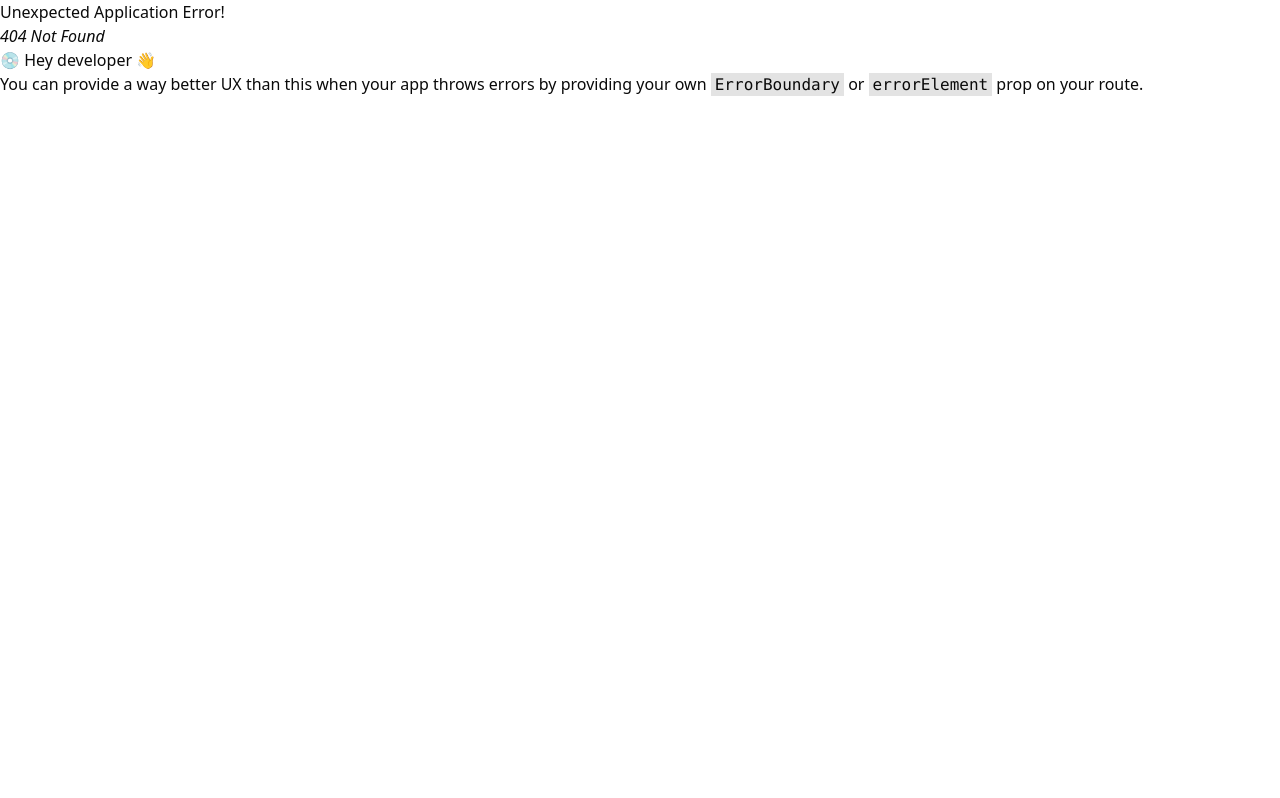
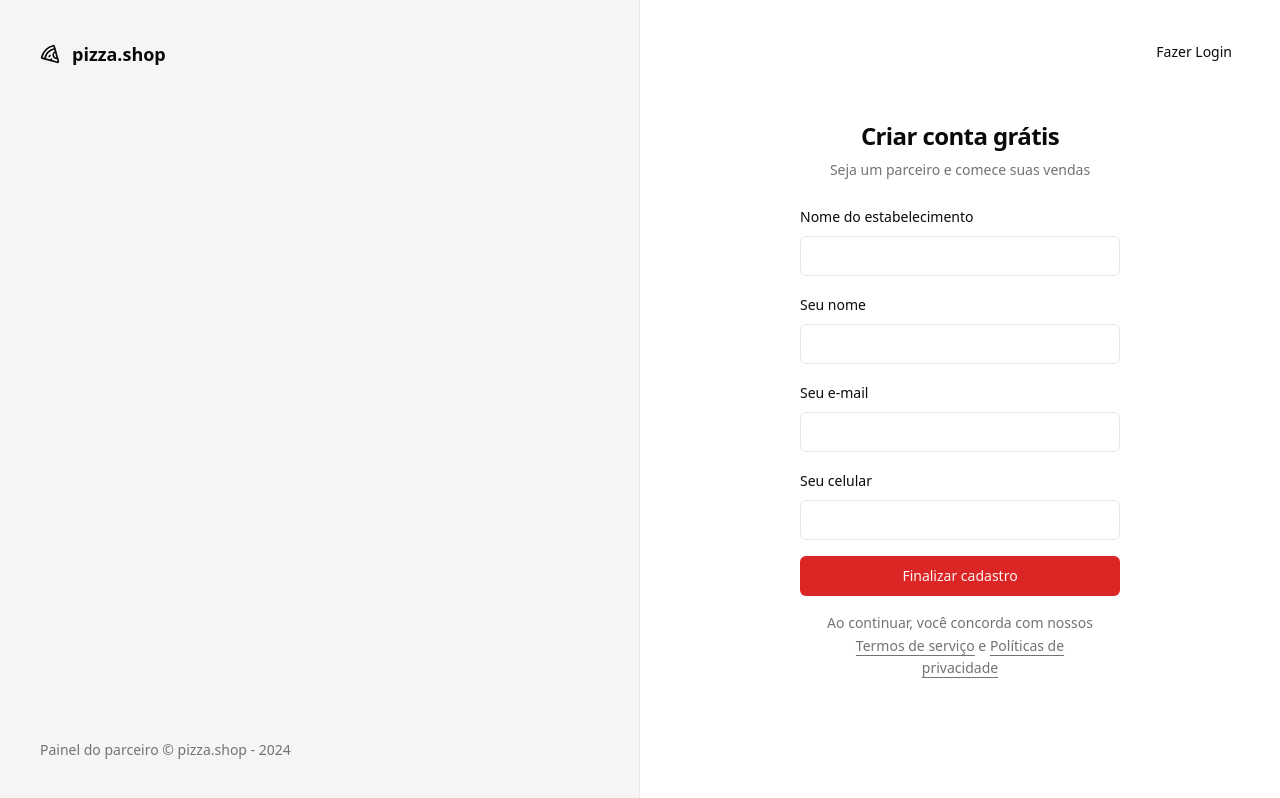
Before and after one commit to leonardondev/pizzashop-web, a React (Vite) app: page /sign-up in a window 1280 px wide. Before the commit this address had no page. Built offline with nearby package versions, Linux system fonts and the light colour scheme.

Commit message:
feat: sign-up

```diff
--- a/package.json
+++ b/package.json
@@ -17,6 +17,7 @@
     "dashboard"
   ],
   "dependencies": {
+    "@hookform/resolvers": "^3.9.0",
     "@radix-ui/react-icons": "^1.3.0",
     "@radix-ui/react-label": "^2.1.0",
     "@radix-ui/react-slot": "^1.1.0",
@@ -28,10 +29,13 @@
     "react": "^18.3.1",
     "react-dom": "^18.3.1",
     "react-helmet-async": "^2.0.5",
+    "react-hook-form": "^7.53.0",
     "react-router-dom": "^6.26.2",
+    "sonner": "^1.5.0",
     "sort-by": "^1.2.0",
     "tailwind-merge": "^2.5.2",
-    "tailwindcss-animate": "^1.0.7"
+    "tailwindcss-animate": "^1.0.7",
+    "zod": "^3.23.8"
   },
   "devDependencies": {
     "@rocketseat/eslint-config": "^2.2.2",
--- a/src/App.tsx
+++ b/src/App.tsx
@@ -1,5 +1,6 @@
 import { Helmet, HelmetProvider } from 'react-helmet-async'
 import { RouterProvider } from 'react-router-dom'
+import { Toaster } from 'sonner'
 
 import { router } from './routes'
 
@@ -7,6 +8,7 @@ export function App() {
   return (
     <HelmetProvider>
       <Helmet titleTemplate="%s | pizza.shop" />
+      <Toaster richColors />
       <RouterProvider router={router} />
     </HelmetProvider>
   )
--- a/src/pages/_layouts/auth.tsx
+++ b/src/pages/_layouts/auth.tsx
@@ -14,7 +14,7 @@ export function AuthLayout() {
         </footer>
       </div>
 
-      <div className="flex h-full flex-1 flex-col items-center justify-center">
+      <div className="relative flex h-full flex-1 flex-col items-center justify-center">
         <Outlet />
       </div>
     </div>
--- a/src/pages/auth/sign-in.tsx
+++ b/src/pages/auth/sign-in.tsx
@@ -1,14 +1,47 @@
 import { Helmet } from 'react-helmet-async'
+import { useForm } from 'react-hook-form'
+import { Link } from 'react-router-dom'
+import { toast } from 'sonner'
+import { z } from 'zod'
 
 import { Button } from '@/components/ui/button'
 import { Input } from '@/components/ui/input'
 import { Label } from '@/components/ui/label'
 
+const signInForm = z.object({
+  email: z.string().email(),
+})
+
+type SignInForm = z.infer<typeof signInForm>
+
 export function SignIn() {
+  const {
+    register,
+    handleSubmit,
+    reset,
+    formState: { isSubmitting },
+  } = useForm<SignInForm>()
+
+  async function handleSignIn(data: SignInForm) {
+    await new Promise((resolve) => setTimeout(resolve, 2000))
+    console.log(data)
+
+    if (!data.email) {
+      return toast.error('Email inválido')
+    }
+
+    toast.success('Enviamos um link de autenticação para o seu email')
+
+    reset()
+  }
+
   return (
     <>
       <Helmet title="Login" />
       <div className="p-8">
+        <Button asChild variant="ghost" className="absolute right-8 top-8">
+          <Link to="/sign-up">Novo estabelecimento</Link>
+        </Button>
         <div className="flex w-80 flex-col justify-center gap-6">
           <div className="flex flex-col gap-2 text-center">
             <h1 className="text-2xl font-semibold tracking-tight">
@@ -19,13 +52,13 @@ export function SignIn() {
             </p>
           </div>
 
-          <form className="space-y-4">
+          <form className="space-y-4" onSubmit={handleSubmit(handleSignIn)}>
             <div className="space-y-2">
               <Label htmlFor="email">Seu e-mail</Label>
-              <Input id="email" type="email" />
+              <Input id="email" type="email" {...register('email')} />
             </div>
 
-            <Button type="submit" className="w-full">
+            <Button type="submit" disabled={isSubmitting} className="w-full">
               Acessar painel
             </Button>
           </form>
--- /dev/null
+++ b/src/pages/auth/sign-up.tsx
@@ -0,0 +1,108 @@
+import { Helmet } from 'react-helmet-async'
+import { useForm } from 'react-hook-form'
+import { Link, useNavigate } from 'react-router-dom'
+import { toast } from 'sonner'
+import { z } from 'zod'
+
+import { Button } from '@/components/ui/button'
+import { Input } from '@/components/ui/input'
+import { Label } from '@/components/ui/label'
+
+const signUpForm = z.object({
+  restaurantName: z.string(),
+  managerName: z.string(),
+  phone: z.string(),
+  email: z.string().email(),
+})
+
+type SignUpForm = z.infer<typeof signUpForm>
+
+export function SignUp() {
+  const navigate = useNavigate()
+
+  const {
+    register,
+    handleSubmit,
+    reset,
+    formState: { isSubmitting },
+  } = useForm<SignUpForm>()
+
+  async function handleSignUp(data: SignUpForm) {
+    try {
+      await new Promise((resolve) => setTimeout(resolve, 2000))
+      console.log(data)
+
+      reset()
+      toast.success('Restaurante cadastrado com sucesso', {
+        action: {
+          label: 'Login',
+          onClick: () => navigate('/sign-in'),
+        },
+      })
+    } catch (error) {
+      toast.error('Erro ao cadastrar restaurante.')
+    }
+  }
+
+  return (
+    <>
+      <Helmet title="Cadastro" />
+      <div className="p-8">
+        <Button asChild variant="ghost" className="absolute right-8 top-8">
+          <Link to="/sign-in">Fazer Login</Link>
+        </Button>
+        <div className="flex w-80 flex-col justify-center gap-6">
+          <div className="flex flex-col gap-2 text-center">
+            <h1 className="text-2xl font-semibold tracking-tight">
+              Criar conta grátis
+            </h1>
+            <p className="text-sm text-muted-foreground">
+              Seja um parceiro e comece suas vendas
+            </p>
+          </div>
+
+          <form className="space-y-4" onSubmit={handleSubmit(handleSignUp)}>
+            <div className="space-y-2">
+              <Label htmlFor="email">Nome do estabelecimento</Label>
+              <Input
+                id="restaurantName"
+                type="text"
+                {...register('restaurantName')}
+              />
+            </div>
+
+            <div className="space-y-2">
+              <Label htmlFor="email">Seu nome</Label>
+              <Input id="email" type="text" {...register('managerName')} />
+            </div>
+
+            <div className="space-y-2">
+              <Label htmlFor="email">Seu e-mail</Label>
+              <Input id="email" type="email" {...register('email')} />
+            </div>
+
+            <div className="space-y-2">
+              <Label htmlFor="email">Seu celular</Label>
+              <Input id="phone" type="tel" {...register('phone')} />
+            </div>
+
+            <Button type="submit" disabled={isSubmitting} className="w-full">
+              Finalizar cadastro
+            </Button>
+
+            <p className="px-6 text-center text-sm leading-relaxed text-muted-foreground">
+              Ao continuar, você concorda com nossos{' '}
+              <a className="underline underline-offset-4" href="">
+                Termos de serviço
+              </a>
+              {' e '}
+              <a className="underline underline-offset-4" href="">
+                Políticas de privacidade
+              </a>
+            </p>
+          </form>
+        </div>
+      </div>
+    </>
+  )
+}
--- a/src/routes.tsx
+++ b/src/routes.tsx
@@ -4,6 +4,7 @@ import { AppLayout } from './pages/_layouts/app'
 import { AuthLayout } from './pages/_layouts/auth'
 import { Dashboard } from './pages/app/dashboard'
 import { SignIn } from './pages/auth/sign-in'
+import { SignUp } from './pages/auth/sign-up'
 
 export const router = createBrowserRouter([
   {
@@ -15,6 +16,9 @@ export const router = createBrowserRouter([
   {
     path: '/',
     element: <AuthLayout />,
-    children: [{ path: '/sign-in', element: <SignIn /> }],
+    children: [
+      { path: '/sign-in', element: <SignIn /> },
+      { path: '/sign-up', element: <SignUp /> },
+    ],
   },
 ])
```
Also changed, not shown: 1 other file (tests, documents, lock files or other folders).
